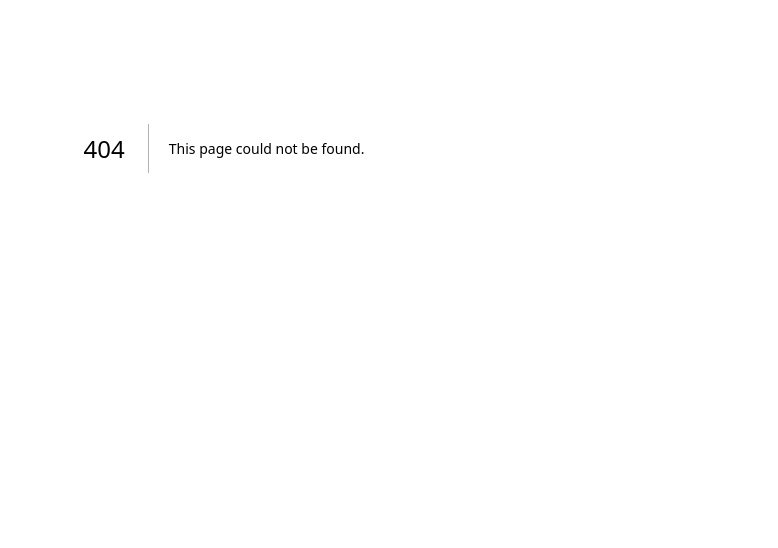
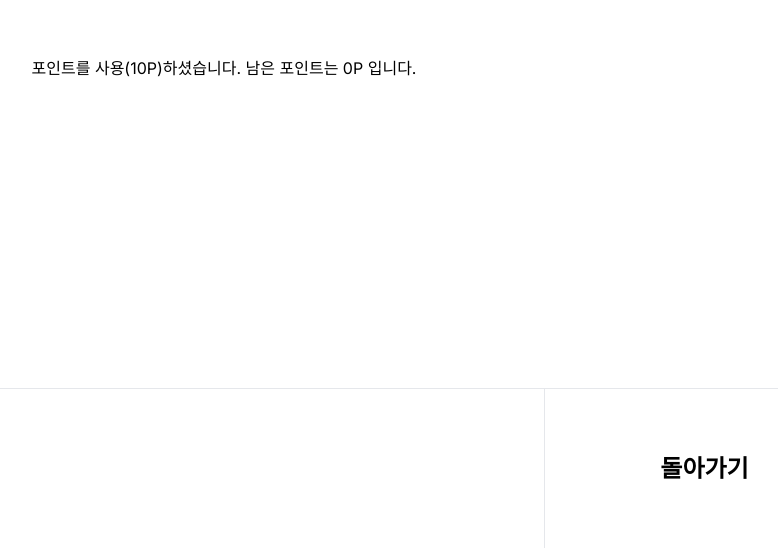
Before and after one commit to Eechul/collection_coupon_app, a Next.js app: page /completion/use in a window 1280 px wide. Before the commit this address had no page. Shown: the part 252-800 px from the top of the page, without its empty margins (416-1194 px from the left). Built offline with nearby package versions, Linux system fonts and the light colour scheme.

Commit message:
포인트 사용 및 적립 완료 페이지 작성

```diff
--- a/src/app/certification/page.tsx
+++ b/src/app/certification/page.tsx
@@ -3,7 +3,7 @@ import NumberDisplayPad from '@/components/pad/NumberDisplayPad/NumberDisplayPad
 export default function Certification() {
   return (
     <div className='w-1/2 h-full'>
-      <NumberDisplayPad submitButtonText='승인' movePage='/' randomPadNumber={true} />
+      <NumberDisplayPad submitButtonText='승인' movePage='/completion/use' randomPadNumber={true} />
     </div>
   )
 }
--- /dev/null
+++ b/src/app/completion/layout.tsx
@@ -0,0 +1,9 @@
+import BasicLayout from '@/components/layout/BasicLayout/BasicLayout'
+
+export default function SaveLayout({ children }: { children: React.ReactNode }) {
+  return (
+    <>
+      {children}
+    </>
+  )
+}
--- /dev/null
+++ b/src/app/completion/save/page.tsx
@@ -0,0 +1,22 @@
+"use client"
+
+import { useRouter } from "next/navigation"
+
+export default function UseCompletion() {
+  const router = useRouter()
+
+  return (
+    <div className='flex flex-col h-screen'>
+      <div className='flex basis-4/5 justify-center items-center'>
+        <p>포인트를 적립(1P)하셨습니다. 남은 포인트는 11P 입니다.</p>
+      </div>
+      <div className='flex basis-1/5 border-t border-t-gray'>
+        <div className='basis-3/4'>
+        </div>
+        <div className='basis-1/4 border-l border-l-gray'>
+          <button className='w-full h-full border-0 border-r-0 text-2xl font-bold' onClick={() => { router.push('/') }}>돌아가기</button>
+        </div>
+      </div>
+    </div>
+  )
+}
--- /dev/null
+++ b/src/app/completion/use/page.tsx
@@ -0,0 +1,22 @@
+"use client"
+
+import { useRouter } from "next/navigation"
+
+export default function UseCompletion() {
+  const router = useRouter()
+
+  return (
+    <div className='flex flex-col h-screen'>
+      <div className='flex basis-4/5 justify-center items-center'>
+        <p>포인트를 사용(10P)하셨습니다. 남은 포인트는 0P 입니다.</p>
+      </div>
+      <div className='flex basis-1/5 border-t border-t-gray'>
+        <div className='basis-3/4'>
+        </div>
+        <div className='basis-1/4 border-l border-l-gray'>
+          <button className='w-full h-full border-0 border-r-0 text-2xl font-bold' onClick={() => { router.push('/') }}>돌아가기</button>
+        </div>
+      </div>
+    </div>
+  )
+}
```
